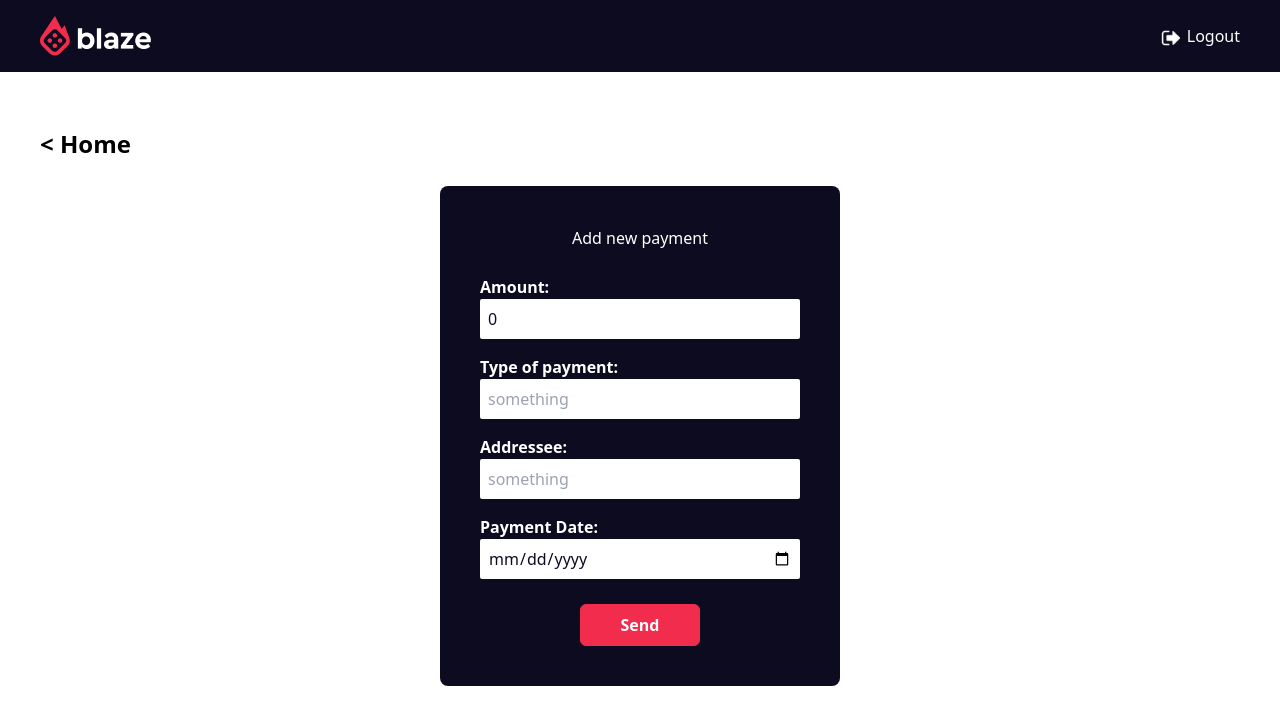
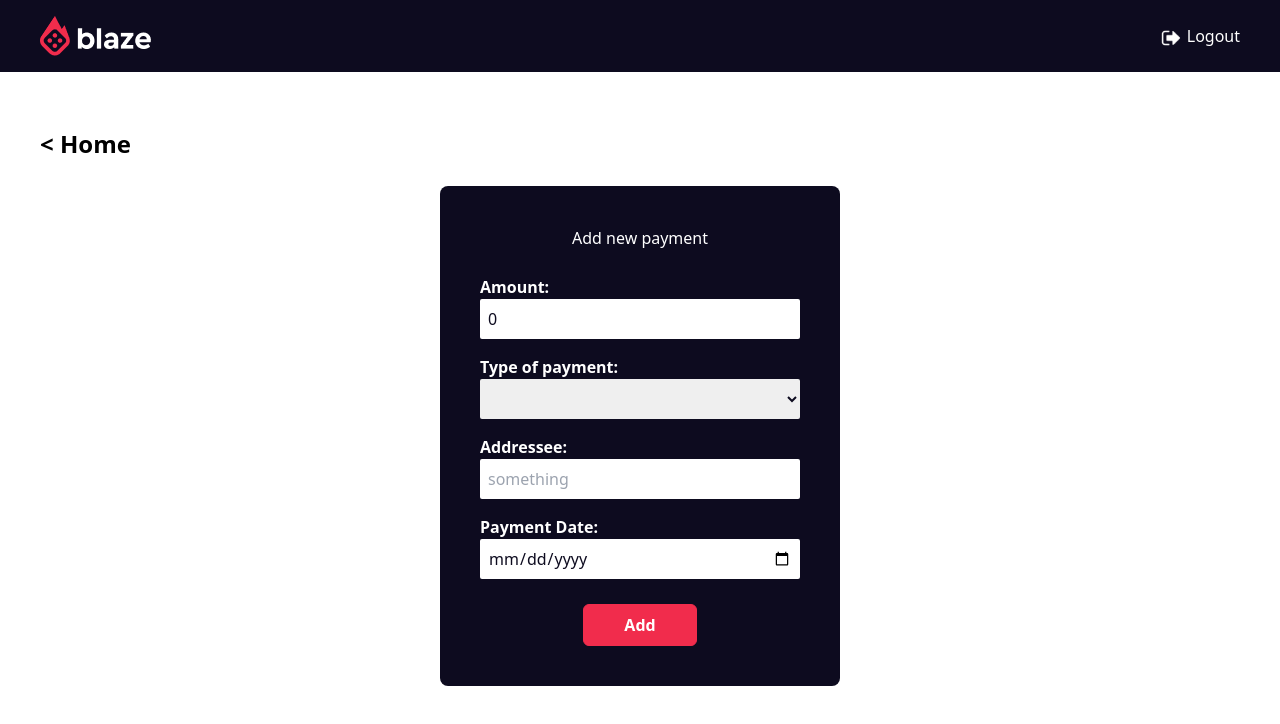
Before and after one commit to TomasSorgetti/challenge-n365-client, a React (Vite) app: page /new-payment in a window 1280 px wide. Shown: the top 724 px of the page. Built offline with nearby package versions, Linux system fonts and the light colour scheme; sample sign-in values are in the browser's storage.

Commit message:
order & pagination correction

```diff
--- a/package.json
+++ b/package.json
@@ -12,6 +12,7 @@
   "dependencies": {
     "@emotion/react": "^11.11.4",
     "@emotion/styled": "^11.11.5",
+    "@mui/material": "^5.15.15",
     "axios": "^1.6.8",
     "lodash": "^4.17.21",
     "react": "^18.2.0",
--- a/src/components/button/Button.jsx
+++ /dev/null
@@ -1,16 +0,0 @@
-const Button = ({ label, handleClick }) => {
-  return (
-    <button
-      onClick={handleClick}
-      className="bg-secondary border-[1px] border-solid border-secondary text-white px-10 py-2 rounded-md font-semibold hover:bg-primary hover:border-white focus:font-bold"
-    >
-      {label}
-    </button>
-  );
-};
-
-Button.defaultProps = {
-  handleClick: () => {},
-};
-
-export default Button;
--- a/src/components/pagination/Pagination.jsx
+++ /dev/null
@@ -1,45 +0,0 @@
-const Pagination = ({ data, setSearch, search }) => {
-  let pagination = [];
-
-  for (let i = 0; i < data; i++) {
-    pagination.push(i + 1);
-  }
-
-  const handlePrev = (event) => {
-    event.preventDefault();
-    if (search.page > 1) {
-      setSearch((prev) => ({ ...prev, page: prev.page - 1 }));
-    }
-  };
-
-  const handleNext = (event) => {
-    event.preventDefault();
-    if (search.page < data) {
-      setSearch((prev) => ({ ...prev, page: prev.page + 1 }));
-    }
-  };
-  return (
-    <div className="flex gap-4 w-full justify-center mt-10">
-      <button onClick={handlePrev}>Prev</button>
-      {pagination?.map((page) => (
-        <button
-          onClick={() => {
-            setSearch((prevSearch) => ({
-              ...prevSearch,
-              page: page,
-            }));
-          }}
-          className={`w-8 h-8 rounded-sm text-white ${
-            page === search.page ? "bg-secondary" : "bg-primary"
-          }`}
-          key={page}
-        >
-          {page}
-        </button>
-      ))}
-      <button onClick={handleNext}>Next</button>
-    </div>
-  );
-};
-
-export default Pagination;
--- a/src/components/searchbar/Searchbar.jsx
+++ b/src/components/searchbar/Searchbar.jsx
@@ -4,13 +4,6 @@ import axios from "axios";
 import exportIcon from "../../assets/export-icon.png";
 
 const Searchbar = ({ search, setSearch }) => {
-  const handleChange = (event) => {
-    const property = event.target.name;
-    const value = event.target.value;
-
-    setSearch({ ...search, [property]: value });
-  };
-
   const handleDownload = async (event) => {
     event.preventDefault();
     const URL = `${URL_BASE}/excel`;
@@ -36,16 +29,15 @@ const Searchbar = ({ search, setSearch }) => {
   };
 
   return (
-    <section className="h-16 bg-primary flex items-center justify-between px-10 rounded-t-sm">
-      <article>
+    <sec className="h-16 bg-primary flex items-center justify-between px-10 rounded-t-sm">
+      <div>
         <div>
-          <div>
-            <label >min</label>
-            <input type="text" />
-          </div>
+
+          <input type="text" />
+          <input type="text" />
         </div>
-      </article>
-      <article className="flex gap-10">
+      </div>
+      <div className="flex gap-10">
         <button
           className="text-white flex items-center hover:underline"
           onClick={handleDownload}
@@ -59,8 +51,8 @@ const Searchbar = ({ search, setSearch }) => {
         >
           Add Payment
         </Link>
-      </article>
-    </section>
+      </div>
+    </sec>
   );
 };
 
--- a/src/components/table/Table.jsx
+++ b/src/components/table/Table.jsx
@@ -1,15 +1,25 @@
 import arrowDown from "../../assets/arrow-down.png";
 import arrowUp from "../../assets/arrow-up.png";
 
-const Table = ({ setSearch }) => {
-  const handleClick = (event, orderBy, order) => {
-    event.preventDefault();
+const Table = ({ setSearch, search }) => {
+  const handleClick = (orderBy, order) => {
     setSearch((prevSearch) => ({
       ...prevSearch,
       orderBy: orderBy,
       order: order,
     }));
   };
+  const handleFilterApply = (filter) => {
+    setSearch({ ...search, filter: filter, page: 1 });
+  };
+  const handleChange = (event) => {
+    const property = event.target.name;
+    const value = event.target.value;
+
+    setSearch({ ...search, [property]: value });
+    handleFilterApply(value);
+  };
+
   return (
     <ul className="flex w-full bg-primary text-white justify-between px-10 py-2">
       {/* addressee */}
@@ -28,6 +38,18 @@ const Table = ({ setSearch }) => {
       {/* type of payment */}
       <li className="flex gap-10">
         <span>Type of payment</span>
+        <select
+          className="text-primary"
+          onChange={handleChange}
+          name="filter"
+          id=""
+        >
+          <option value="">all</option>
+          <option value="check">check</option>
+          <option value="debit">debit</option>
+          <option value="transfer">transfer</option>
+          <option value="credit">credit</option>
+        </select>
         <div className="flex gap-2">
           <button onClick={() => handleClick("paymentType", "asc")}>
             <img className="w-3" src={arrowDown} alt="order ascendent" />
--- a/src/pages/home/Home.jsx
+++ b/src/pages/home/Home.jsx
@@ -5,8 +5,10 @@ import axios from "axios";
 import { URL_BASE } from "../../utils/constants";
 import { debounce } from "lodash";
 import Cards from "../../components/cards/Cards";
-import Pagination from "../../components/pagination/Pagination";
 import Table from "../../components/table/Table";
+
+import Pagination from "@mui/material/Pagination";
+import Stack from "@mui/material/Stack";
 
 const Home = () => {
   const [data, setData] = useState({
@@ -17,7 +19,7 @@ const Home = () => {
     name: "",
     filter: "",
     order: "asc",
-    orderBy: "amount",
+    orderBy: "paymentDate",
     page: 1,
   });
 
@@ -45,6 +47,13 @@ const Home = () => {
     };
   }, [search]);
 
+  const handlePageChange = (event, page) => {
+    const pageNumber = parseInt(page);
+    if (!isNaN(pageNumber)) {
+      setSearch({ ...search, page: pageNumber });
+    }
+  };
+
   return (
     <>
       <Navigation />
@@ -53,9 +62,19 @@ const Home = () => {
           <Searchbar search={search} setSearch={setSearch} />
         </section>
         <div className="mt-2 flex flex-col gap-2">
-          <Table setSearch={setSearch} />
+          <Table setSearch={setSearch} search={search} />
           <Cards data={data.payments} />
-          <Pagination data={data.pages} setSearch={setSearch} search={search} />
+          <div className="w-full flex justify-center">
+            <Stack spacing={2}>
+              <Pagination
+                count={data.pages}
+                page={search.page}
+                onChange={handlePageChange}
+                variant="outlined"
+                shape="rounded"
+              />
+            </Stack>
+          </div>
         </div>
       </main>
     </>
--- a/src/pages/newPayment/NewPayment.jsx
+++ b/src/pages/newPayment/NewPayment.jsx
@@ -1,5 +1,4 @@
 import { useState } from "react";
-import Button from "../../components/button/Button";
 import Navigation from "../../components/navigation/Navigation";
 import { Link } from "react-router-dom";
 import axios from "axios";
@@ -91,14 +90,18 @@ const NewPayment = () => {
               <label className="text-white font-semibold">
                 Type of payment:
               </label>
-              <input
-                type="text"
+              <select
+                className="text-primary h-10 rounded-sm p-2"
+                onChange={handleChange}
                 name="paymentType"
-                value={form.paymentType}
-                onChange={handleChange}
-                className="h-10 rounded-sm p-2 text-primary"
-                placeholder="something"
-              />
+                id=""
+              >
+                <option value=""></option>
+                <option value="check">check</option>
+                <option value="debit">debit</option>
+                <option value="transfer">transfer</option>
+                <option value="credit">credit</option>
+              </select>
             </div>
             <div className="flex flex-col">
               <label className="text-white font-semibold">Addressee:</label>
@@ -123,7 +126,9 @@ const NewPayment = () => {
               />
             </div>
           </section>
-          <Button label={"Send"} />
+          <button className="bg-secondary border-[1px] border-solid border-secondary text-white px-10 py-2 rounded-md font-semibold hover:bg-primary hover:border-white focus:font-bold">
+            Add
+          </button>
         </form>
       </main>
     </div>
```
Also changed, not shown: 1 other file (tests, documents, lock files or other folders).
